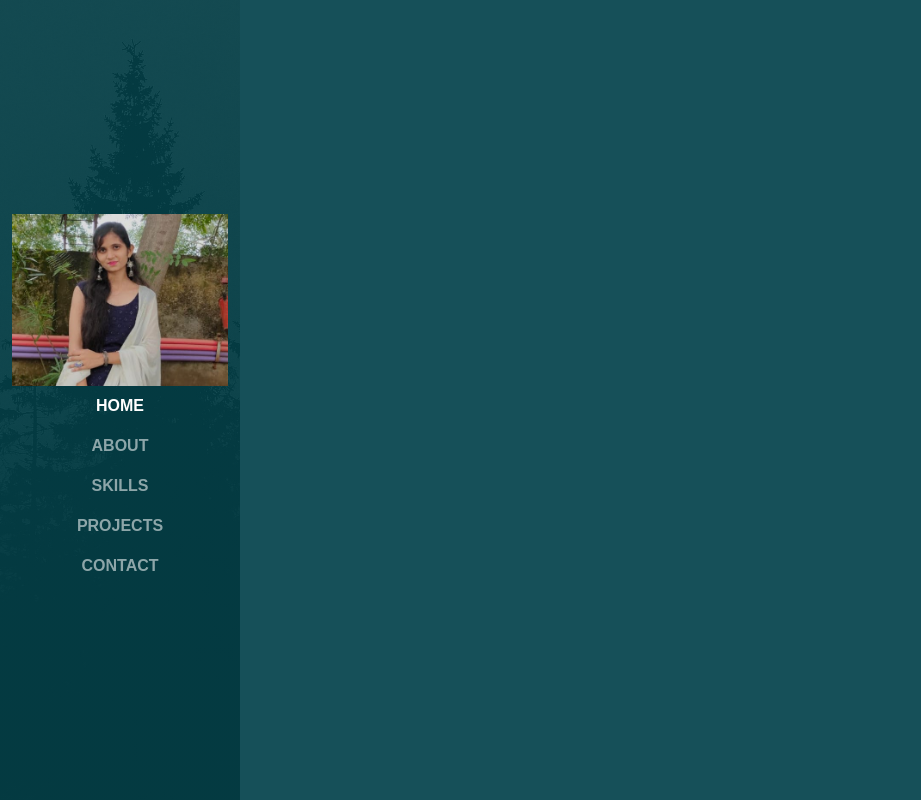
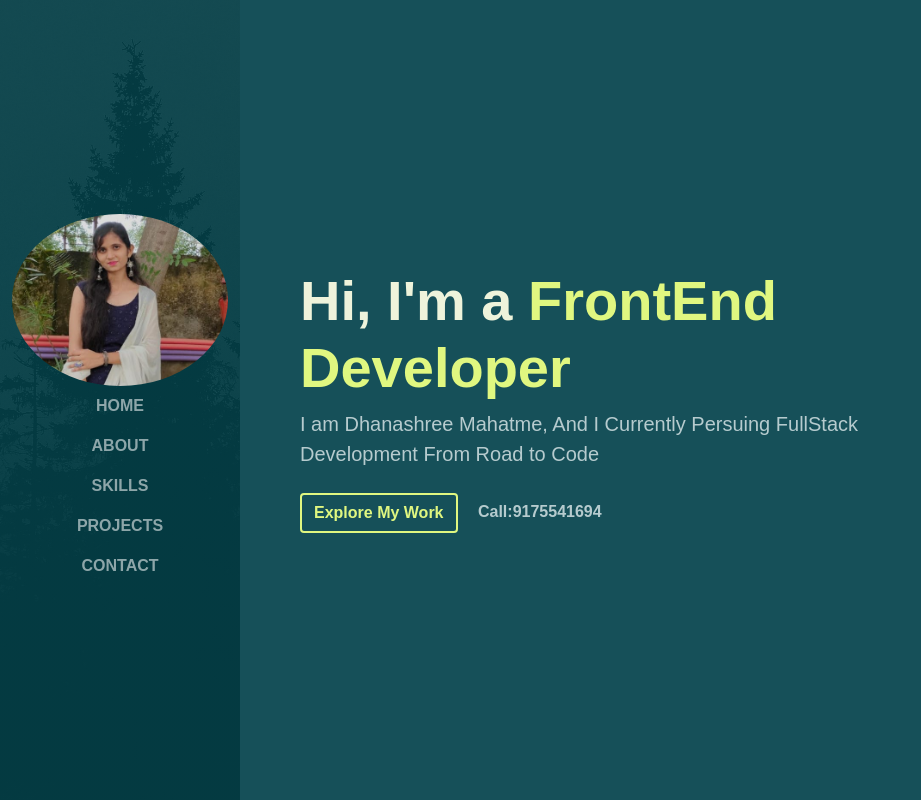
Before and after one commit to Dhanashree312/Portfolio, a plain HTML site: page index.html in a window 1280 px wide. Shown: the whole page, without its empty margins (0-921 px from the left). Drawn offline with nearby package versions, Linux system fonts and the light colour scheme.

Commit message:
Done with Home page

```diff
--- a/index.html
+++ b/index.html
@@ -13,10 +13,10 @@
 
 <body>
     <!-- Navbar -->
-    <nav class="navbar navbar-expand-lg navbar-dark">
+    <nav class="navbar navbar-expand-lg navbar-dark fixed-top">
         <div class="container flex-lg-column">
             <a class="fw-bolder h3 d-block d-lg-none" href="#">Portfolio</a>
-            <img src="./images/img1.png.jpg" class="d-none d-lg-block">
+            <img src="./images/img1.png.jpg" class="d-none d-lg-block rounded-circle">
             <button class="navbar-toggler" type="button" data-bs-toggle="collapse" data-bs-target="#navbarNav"
                 aria-controls="navbarNav" aria-expanded="false" aria-label="Toggle navigation">
                 <span class="navbar-toggler-icon"></span>
@@ -24,7 +24,7 @@
             <div class="collapse navbar-collapse" id="navbarNav">
                 <ul class="navbar-nav ms-auto flex-lg-column text-lg-center">
                     <li class="nav-item ">
-                        <a class="nav-link active" aria-current="page" href="#home">Home</a>
+                        <a class="nav-link" aria-current="page" href="#home">Home</a>
                     </li>
                     <li class="nav-item">
                         <a class="nav-link" href="#About">About</a>
@@ -43,6 +43,24 @@
         </div>
     </nav>
     <!-- Navbar end -->
+    <!-- Contact -->
+    <div id="content-wrapper">
+        <!-- home -->
+        <section id="home" class=" full-height px-lg-5">
+            <div class="container">
+                <div class="row">
+                    <div class="col-lg-8">
+                        <h1 class="display-4 fw-bold">Hi, I'm a <span class="text-brand"> FrontEnd Developer</span></h1>
+                        <p class="lead mt-2 mb-4">I am Dhanashree Mahatme, And I Currently Persuing FullStack Development From Road to Code</p>
+                        <a href="#work" class="btn  btn-brand me-3">Explore My Work</a>
+                        <a href="tel:9175541694" class="custom-link"> Call:9175541694</a>
+                    </div>
+                </div>
+            </div>
+        </section>
+        <!-- home end -->
+    </div>
+    <!-- contact end -->
     <script src="./aos.js"></script>
     <script src="https://cdn.jsdelivr.net/npm/bootstrap@5.3.1/dist/js/bootstrap.bundle.min.js"
         integrity="sha384-HwwvtgBNo3bZJJLYd8oVXjrBZt8cqVSpeBNS5n7C8IVInixGAoxmnlMuBnhbgrkm"
--- a/style.css
+++ b/style.css
@@ -28,9 +28,57 @@ a:hover{
 img{
     width: 100%;
 }
+.full-height{
+    min-height: 100vh;
+    height: 100%;
+    display: flex;
+    flex-direction: column;
+    justify-content: center;
+    padding-top: 80px;
+    padding-bottom: 80px;
+    border-bottom: 2px solid rgbs(255,255,255,0.1);
+}
+
+/* navbar */
+.navbar{
+    background-color: var(--color-base);
+}
 .navbar .nav-link{
     font-weight: 700;
     text-transform: uppercase;
+    color: #fff;
+}
+.navbar .nav-link:hover{
+    color: var(--color-brand);
+}
+
+.text-brand{
+    color: var(--color-brand);
+}
+.btn-brand{
+    color: var(--color-brand);
+    border: 2px solid var(--color-brand);
+    font-weight: 700;
+}
+.btn-brand:hover{
+    background-color:var(--color-brand);
+}
+.custom-link{
+    font-weight: 700;
+    position: relative;
+}
+.custom-link::after{
+    content: "";
+    width: 0%;
+    height: 2px;
+    background-color: var(--color-brand);
+    position: absolute;
+    left: 0;
+    top: 110%;
+    transition: all 0.4s;
+}
+.custom-link:hover::after{
+    width: 100%;
 }
 /* Navbar ended */
 @media(min-width:992px){
@@ -41,4 +89,11 @@ img{
         background-size: cover;
         background-position: center;
     }
+    .navbar-brand img{
+        border: 8px solid var(--color-brand2);
+    }
+    /* content  */
+    #content-wrapper{
+        padding-left: var(--sidbar-width);
+    }
 }
```
